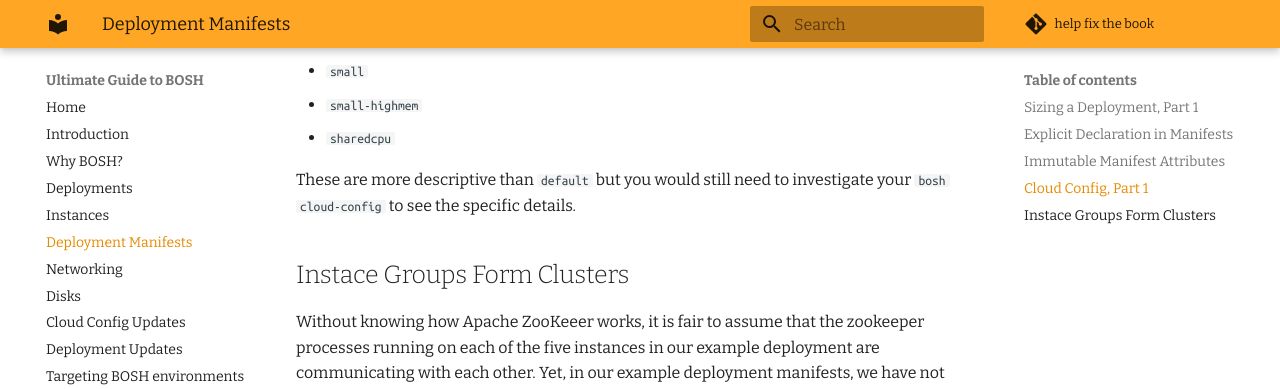
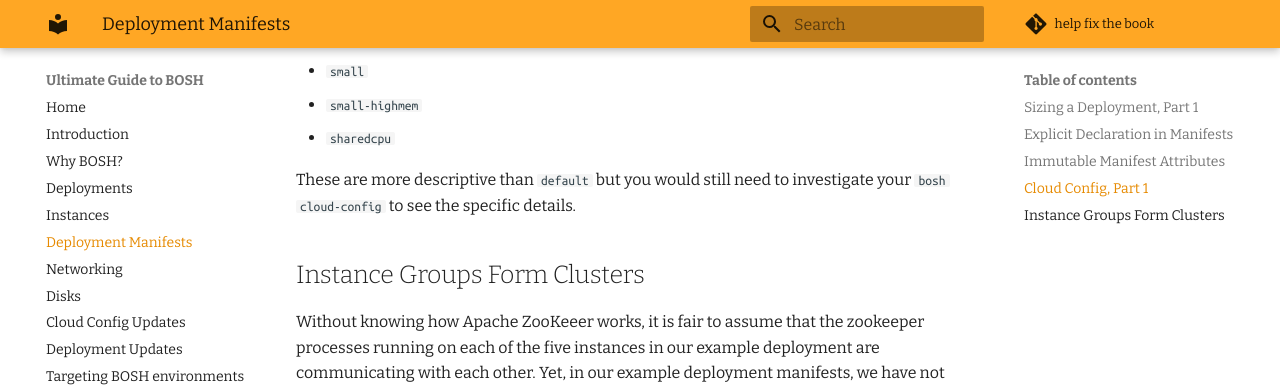
Before and after one commit to Qarik-Group/ultimate-guide-to-bosh, an MkDocs documentation site: the page built from docs/deployment-manifests-part-1.md, in a window 1280 px wide and 900 px high, scrolled down 6352 px. Shown: the top 389 px of the window. Built offline with MkDocs 1.6.1 and Material for MkDocs 9.7.7, drawn with Linux system fonts in a browser that asks for light colours; comment, search, counter and statistics services are not loaded; old or Windows-style settings are respelled for this version of MkDocs.

Commit message:
fix spelling of Instance

```diff
--- a/docs/deployment-manifests-part-1.md
+++ b/docs/deployment-manifests-part-1.md
@@ -231,7 +231,7 @@ As a counter example, the community method for deploying Cloud Foundry assumes t
 
 These are more descriptive than `default` but you would still need to investigate your `bosh cloud-config` to see the specific details.
 
-## Instace Groups Form Clusters
+## Instance Groups Form Clusters
 
 Without knowing how Apache ZooKeeer works, it is fair to assume that the zookeeper processes running on each of the five instances in our example deployment are communicating with each other. Yet, in our example deployment manifests, we have not explicitly described any relationships between them.
 
```
